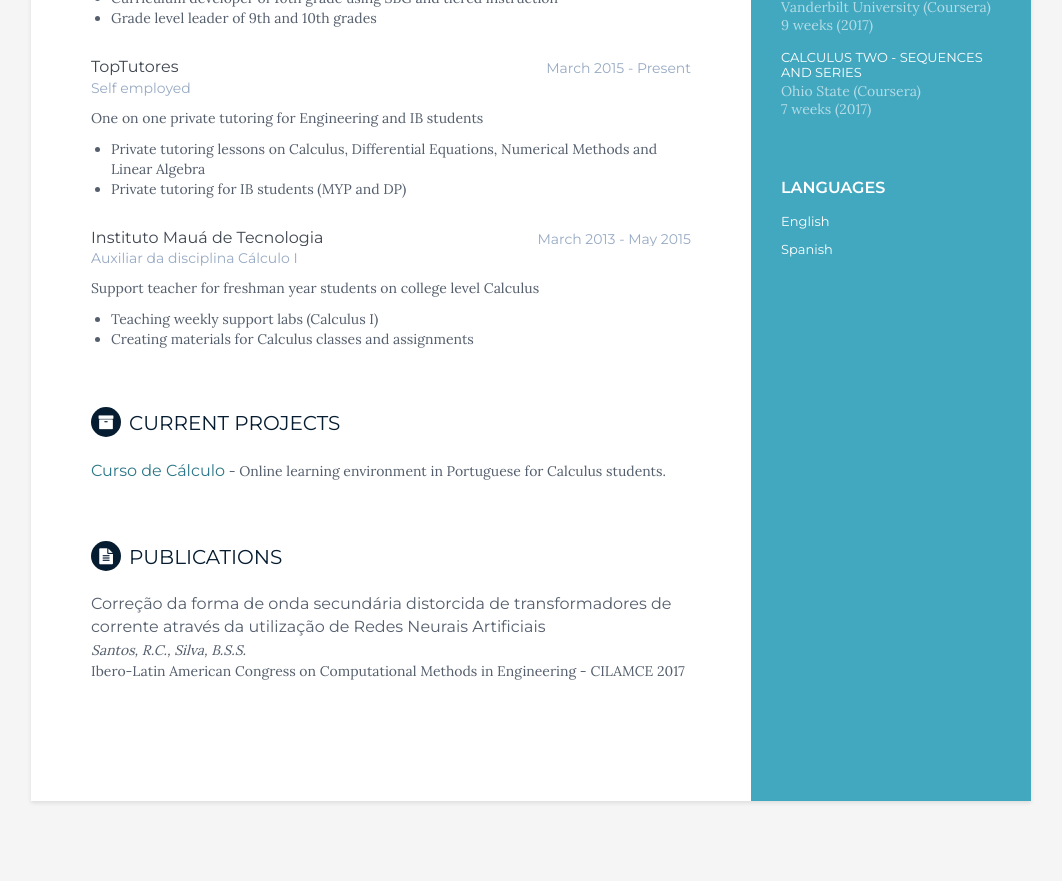
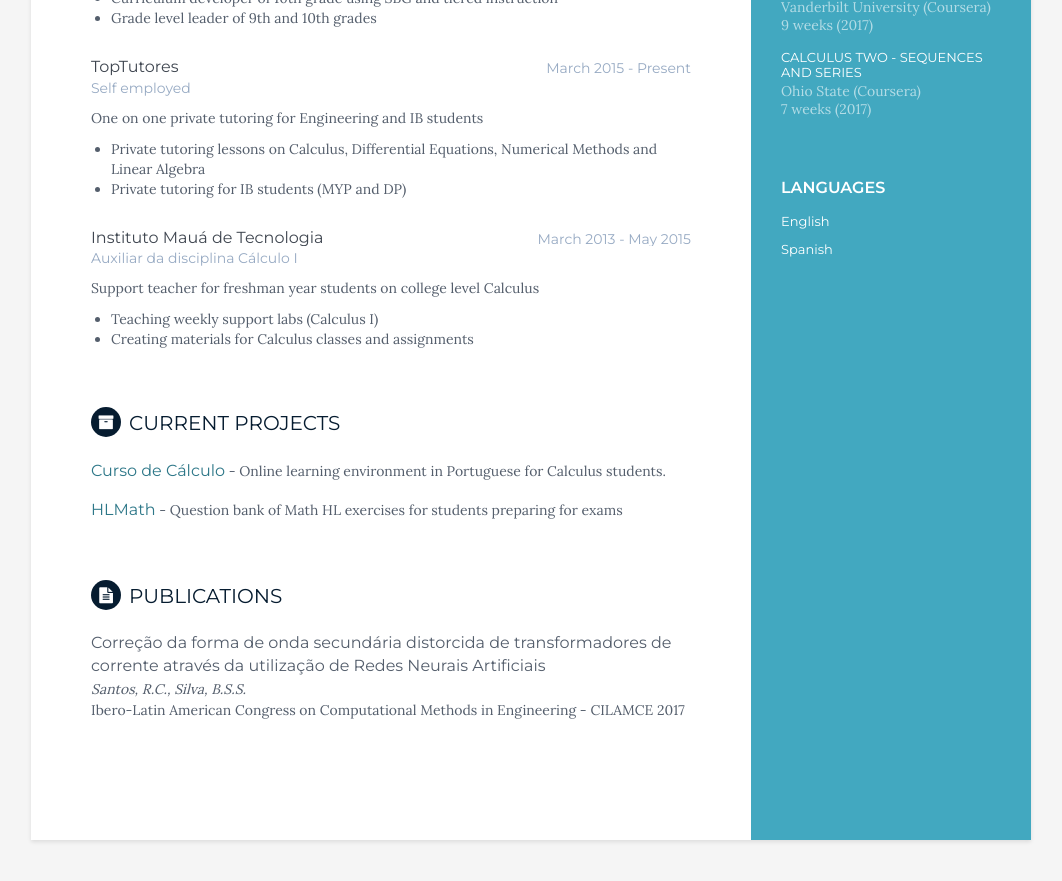
Before and after one commit to bru1987/bru1987.github.io, a Jekyll site: the page built from cv.html, in a window 1280 px wide and 900 px high, scrolled down 1054 px. Shown: the top 881 px of the window, without its empty margins (109-1171 px from the left). Built offline with Jekyll 4.4.1, drawn with Linux system fonts in a browser that asks for light colours.

Commit message:
Update projects.yml

```diff
--- a/_data/projects.yml
+++ b/_data/projects.yml
@@ -3,3 +3,7 @@ projects:
     title: Curso de Cálculo
     link: "http://www.cursodecalculo.com.br"
     tagline: "Online learning environment in Portuguese for Calculus students."
+  - project:
+    title: HLMath
+    link: "http://www.hlmath.com.br"
+    tagline: "Question bank of Math HL exercises for students preparing for exams"
```
